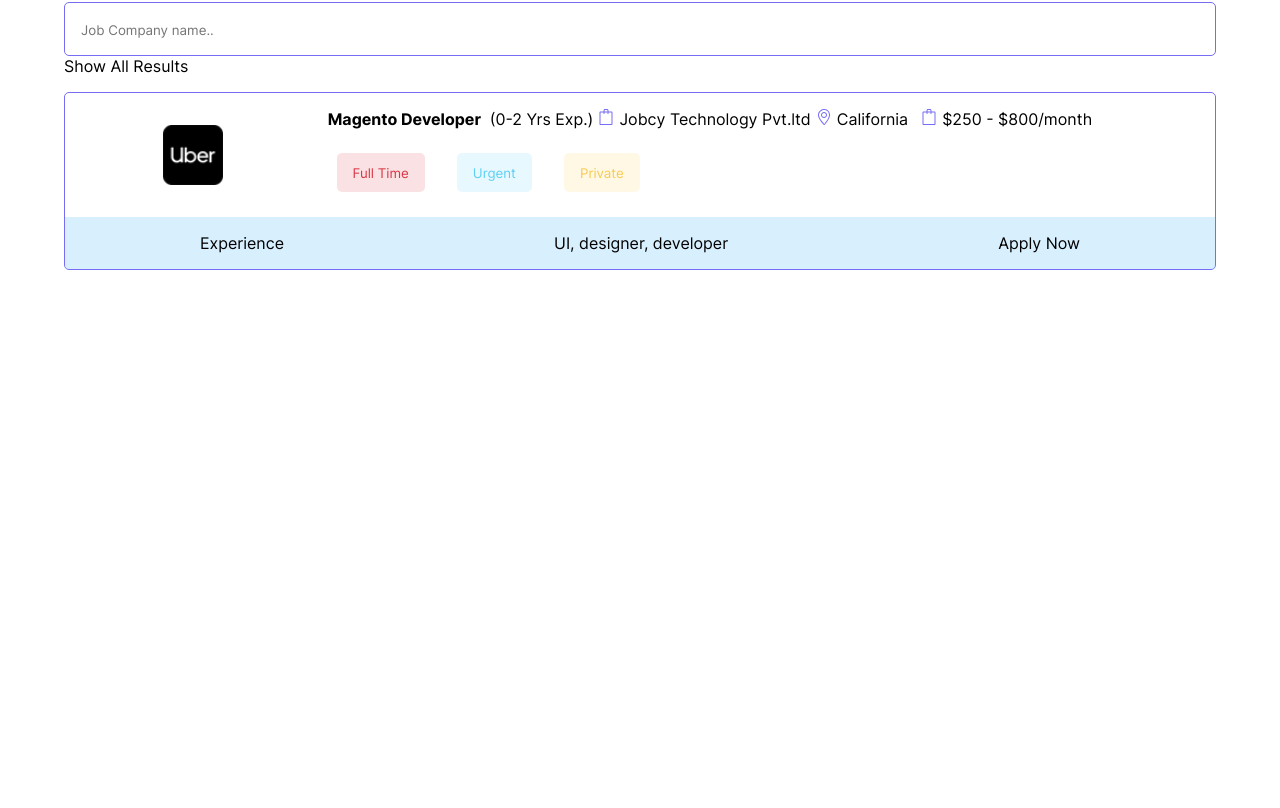
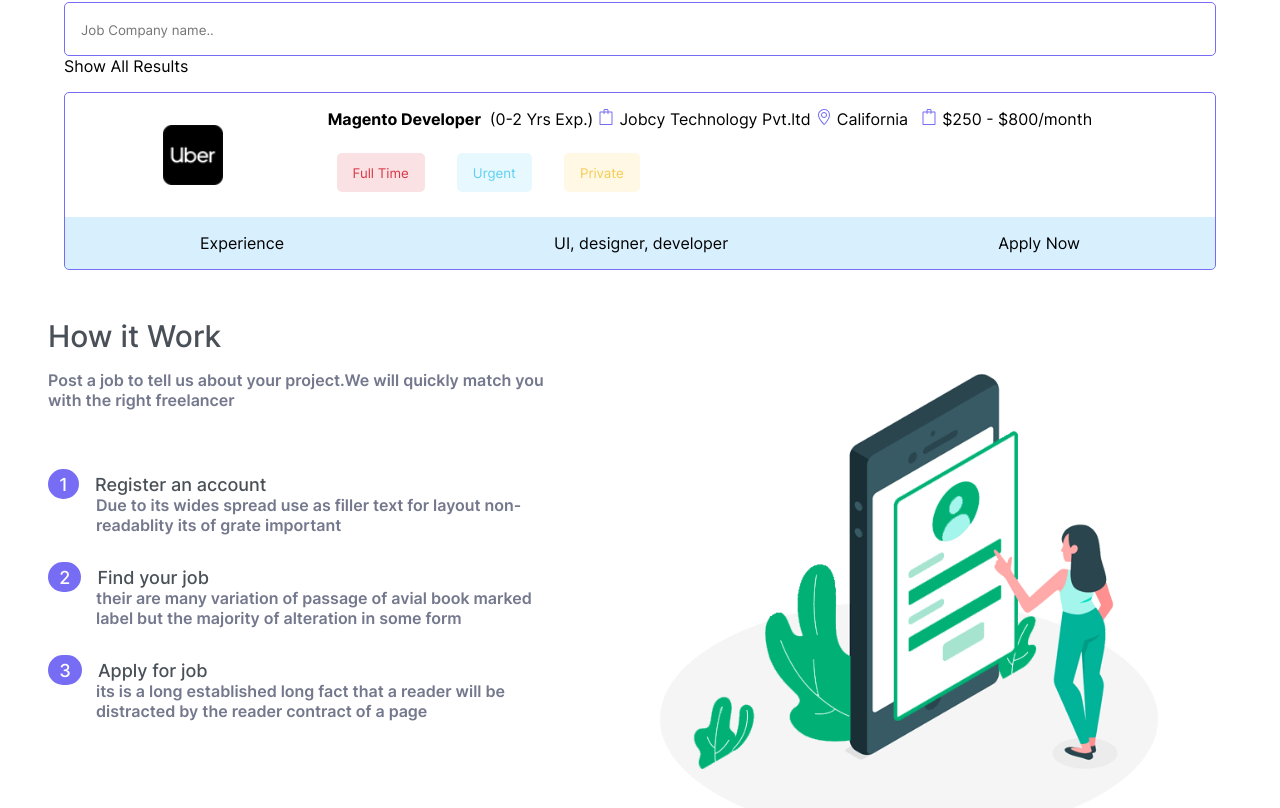
Before and after one commit to mawaisismail/codeHire-web-app-dev, a Next.js app: page / in a window 1280 px wide. Shown: the part 2798-3606 px from the top of the page. Before the commit the page ends 3084 px from the top, so only its background shows below. Built offline with nearby package versions, Linux system fonts and the light colour scheme.

Commit message:
Fixed Job Work

```diff
--- a/src/components/JobWork/JobWork.module.scss
+++ b/src/components/JobWork/JobWork.module.scss
@@ -10,7 +10,7 @@
     font-weight: 600;
     padding: 0 0 0 1rem;
     .JobWorkHeading {
-      padding: 2rem 0 0.5rem 0;
+      padding: 2rem 0 3rem 0;
       h2 {
         color: #495057;
         font-weight: 500;
@@ -18,7 +18,7 @@
       }
       p {
         color: #74788d;
-        margin-top: -1rem;
+        margin-top: 1rem;
       }
     }
     .JobWorkList {
@@ -44,9 +44,10 @@
   .JobWorkLogo {
     width: 60vw;
     .img {
+      margin: 0 auto;
       background: url("/static/images/workjob.png") no-repeat right/contain;
       height: 80%;
-      width: 100%;
+      width: 80%;
     }
   }
   @media (max-width: 1024px) {
@@ -81,19 +82,20 @@
   @media (max-width: 425px) {
     .JobWorkContent {
       width: 90vw;
-      padding: 0;
+      padding: 0 1rem;
       .JobWorkList {
         margin-left: -1rem;
-        p{
+        p {
           padding-right: 1rem;
-        }}
+        }
+      }
     }
   }
   @media (max-width: 320px) {
     .JobWorkContent {
       .JobWorkList {
         margin-left: -1rem;
-        p{
+        p {
           padding-right: 1rem;
         }
       }
--- a/src/components/common/getInTouch/g-getInTouch.module.scss
+++ b/src/components/common/getInTouch/g-getInTouch.module.scss
@@ -66,6 +66,10 @@
       height: 450px;
       cursor: pointer;
       background-size: cover;
+      @media (max-width: 425px) {
+        background: none;
+        height: 0;
+      }
     }
     @media (max-width: 1100px) {
       margin: 2rem 0;
--- a/src/pages/index.tsx
+++ b/src/pages/index.tsx
@@ -3,8 +3,8 @@ import { BrowserJob } from "@/components/BrowserJob/BrowserJob";
 import { JobNav } from "@/components/JobNavbar/JobNav";
 import { UserJob } from "@/components/UserJob/UserJob";
 import { GGetInTouch } from "@/components/common/getInTouch/g-getInTouch";
-
 import { NavComp } from "@/components/Nav_Com/NavComp";
+import { JobWork } from "@/components/JobWork/JobWork";
 const Pages = () => {
   return (
     <div>
@@ -14,6 +14,7 @@ const Pages = () => {
       <JobNav />
       <NavComp />
       <UserJob />
+      <JobWork />
     </div>
   );
 };
```
